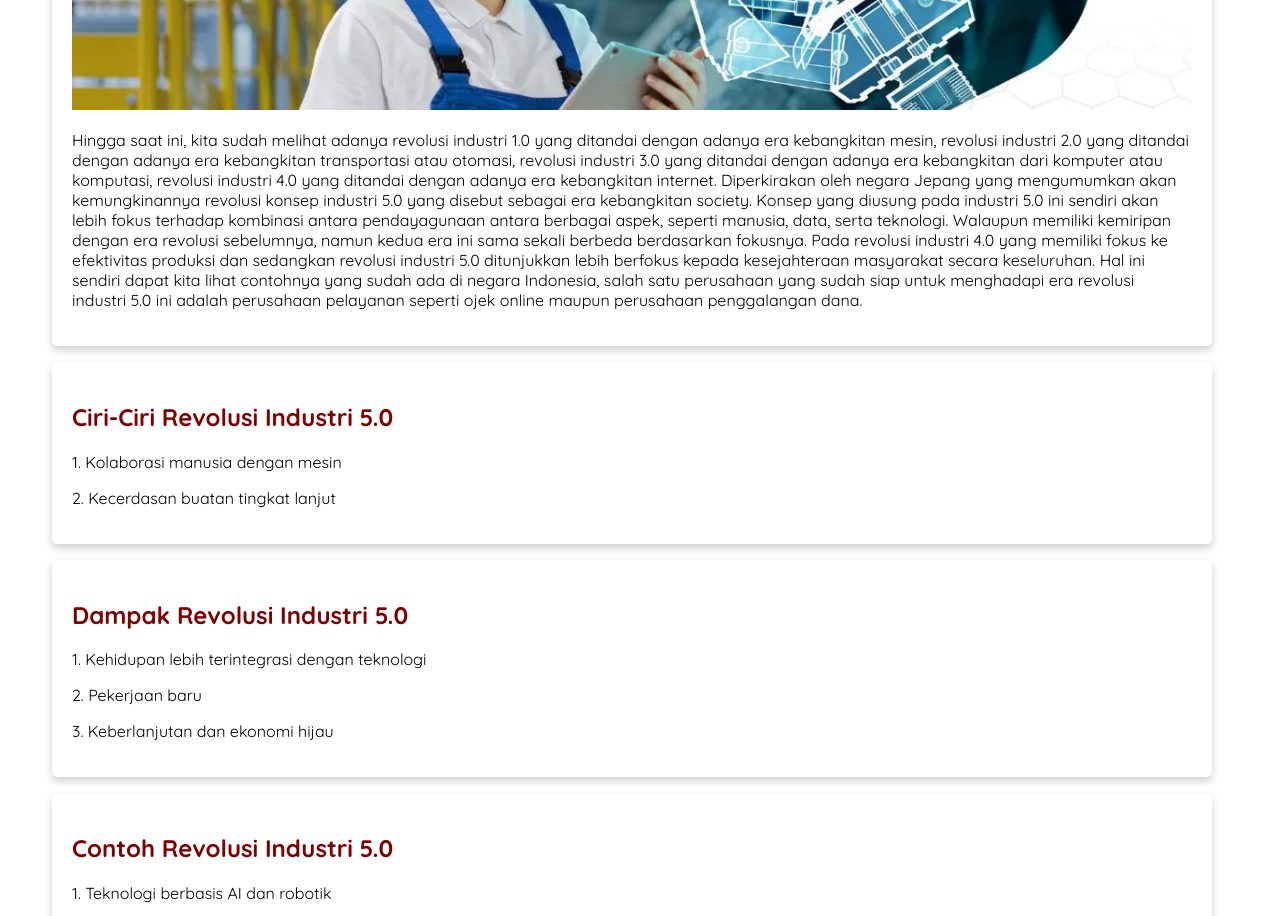
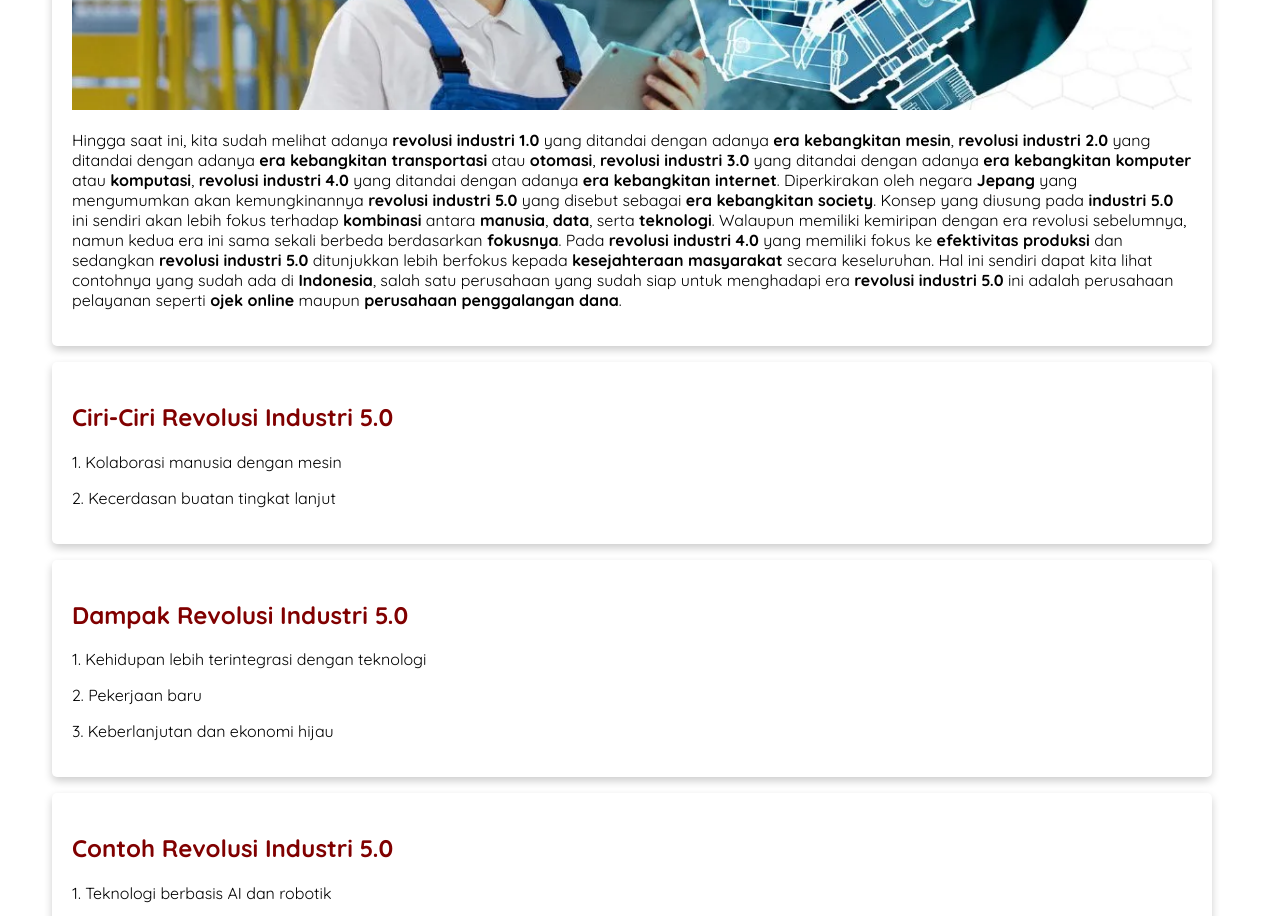
Before and after one commit to FaraAyuSudibyo/portofolio_Fara1, a plain HTML site: page sejarah/5.html in a window 1280 px wide. Shown: the part 980-1896 px from the top of the page. Drawn offline with Linux system fonts and the light colour scheme.

Commit message:
Update 5.html

```diff
--- a/sejarah/5.html
+++ b/sejarah/5.html
@@ -53,13 +53,12 @@
                 <div id="rev1" class="card">
                     <h2>Revolusi Industri 5.0 (Prediksi)</h2>
                     <img src="image/r-5.webp" alt="Bendera Prancis" class="featured-image" />
-                    <p>Hingga saat ini, kita sudah melihat adanya revolusi industri 1.0 yang ditandai dengan adanya era kebangkitan mesin, revolusi industri 2.0 yang ditandai dengan adanya era kebangkitan transportasi atau otomasi, revolusi industri 3.0 yang ditandai dengan adanya era kebangkitan dari komputer atau komputasi, revolusi industri 4.0 yang ditandai dengan adanya era kebangkitan internet. Diperkirakan oleh negara Jepang yang mengumumkan akan kemungkinannya revolusi konsep industri 5.0 yang disebut sebagai era kebangkitan society.
+                    <p>Hingga saat ini, kita sudah melihat adanya <strong>revolusi industri 1.0</strong> yang ditandai dengan adanya <strong>era kebangkitan mesin</strong>, <strong>revolusi industri 2.0</strong> yang ditandai dengan adanya <strong>era kebangkitan transportasi</strong> atau <strong>otomasi</strong>, <strong>revolusi industri 3.0</strong> yang ditandai dengan adanya <strong>era kebangkitan komputer</strong> atau <strong>komputasi</strong>, <strong>revolusi industri 4.0</strong> yang ditandai dengan adanya <strong>era kebangkitan internet</strong>. Diperkirakan oleh negara <strong>Jepang</strong> yang mengumumkan akan kemungkinannya <strong>revolusi industri 5.0</strong> yang disebut sebagai <strong>era kebangkitan society</strong>.
 
+                    Konsep yang diusung pada <strong>industri 5.0</strong> ini sendiri akan lebih fokus terhadap <strong>kombinasi</strong> antara <strong>manusia</strong>, <strong>data</strong>, serta <strong>teknologi</strong>. Walaupun memiliki kemiripan dengan era revolusi sebelumnya, namun kedua era ini sama sekali berbeda berdasarkan <strong>fokusnya</strong>.
 
-                        Konsep yang diusung pada industri 5.0 ini sendiri akan lebih fokus terhadap kombinasi antara pendayagunaan antara berbagai aspek, seperti manusia, data, serta teknologi. Walaupun memiliki kemiripan dengan era revolusi sebelumnya, namun kedua era ini sama sekali berbeda berdasarkan fokusnya.
-
-
-                        Pada revolusi industri 4.0 yang memiliki fokus ke efektivitas produksi dan sedangkan revolusi industri 5.0 ditunjukkan lebih berfokus kepada kesejahteraan masyarakat secara keseluruhan. Hal ini sendiri dapat kita lihat contohnya yang sudah ada di negara Indonesia, salah satu perusahaan yang sudah siap untuk menghadapi era revolusi industri 5.0 ini adalah perusahaan pelayanan seperti ojek online maupun perusahaan penggalangan dana.</p>
+                    Pada <strong>revolusi industri 4.0</strong> yang memiliki fokus ke <strong>efektivitas produksi</strong> dan sedangkan <strong>revolusi industri 5.0</strong> ditunjukkan lebih berfokus kepada <strong>kesejahteraan masyarakat</strong> secara keseluruhan. Hal ini sendiri dapat kita lihat contohnya yang sudah ada di <strong>Indonesia</strong>, salah satu perusahaan yang sudah siap untuk menghadapi era <strong>revolusi industri 5.0</strong> ini adalah perusahaan pelayanan seperti <strong>ojek online</strong> maupun <strong>perusahaan penggalangan dana</strong>.
+                    </p>
                 </div>
 
                 <div id="geografis" class="card">
```
